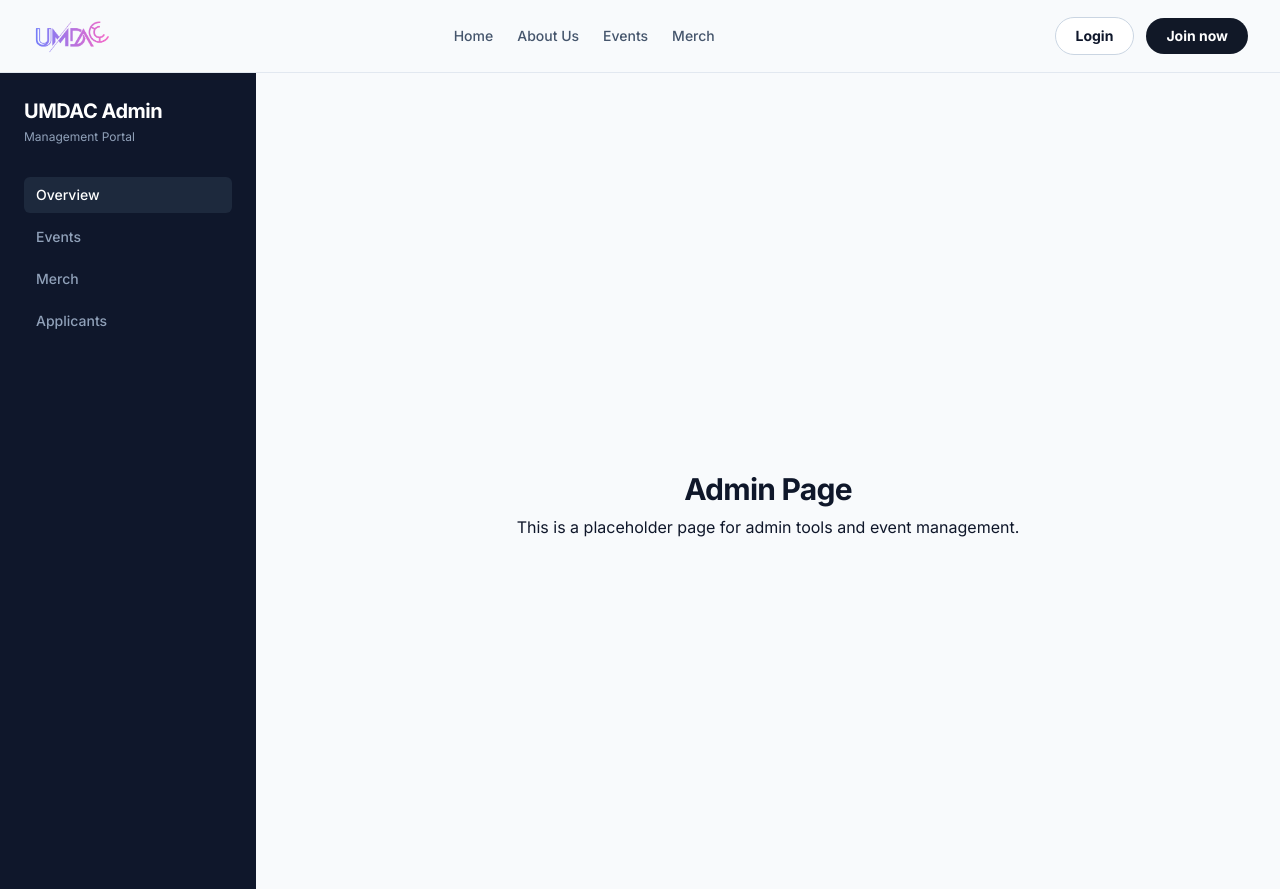
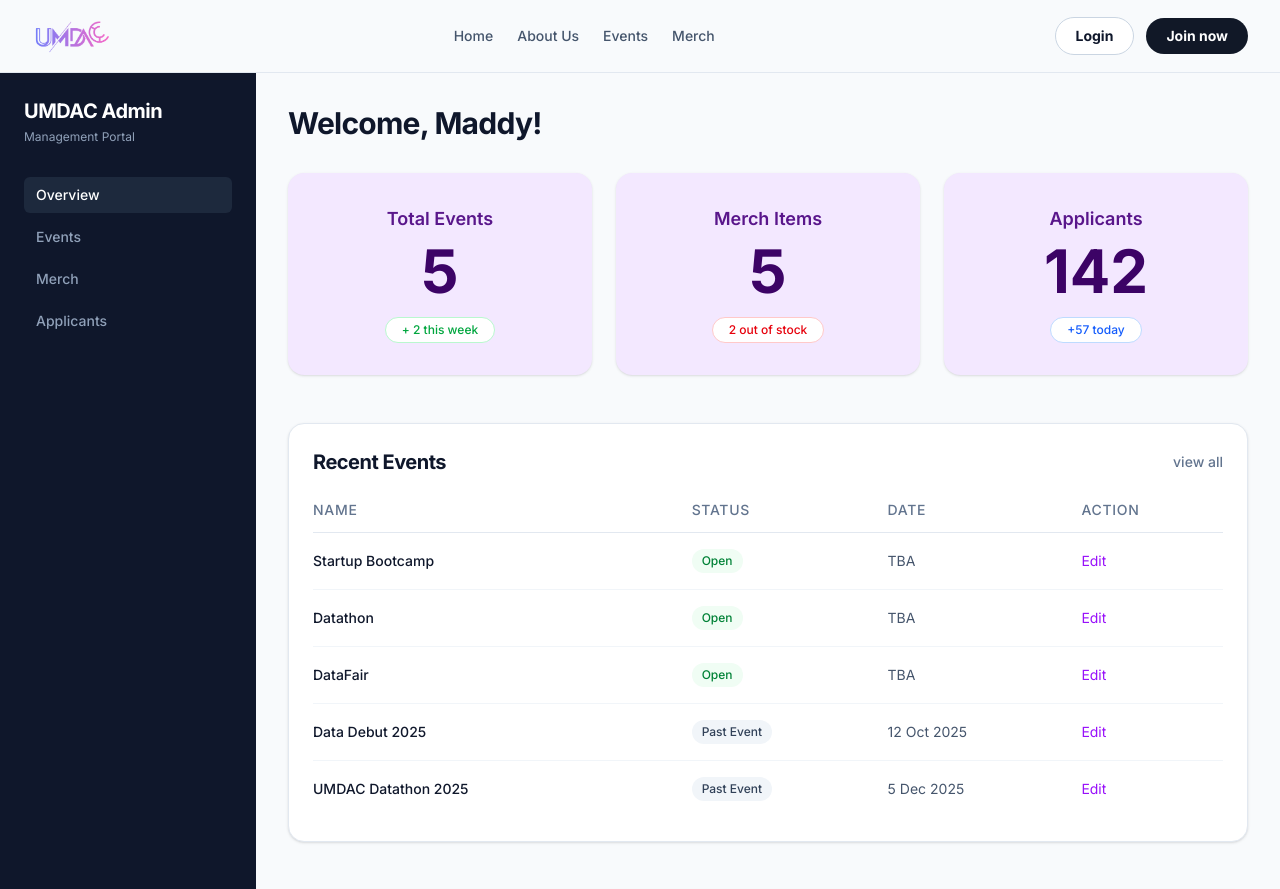
Before and after one commit to kisshore19-programmer/umdac-website, a Next.js app: page /admin in a window 1280 px wide. Shown: the top 889 px of the page. Built offline with nearby package versions, Linux system fonts and the light colour scheme.

Commit message:
Created summary for admin overview and events

```diff
--- a/src/app/admin/events/page.tsx
+++ b/src/app/admin/events/page.tsx
@@ -1,10 +1,77 @@
 export default function AdminEventsPage() {
+  const events = [
+    { name: 'Startup Bootcamp', status: 'Open', date: 'TBA' },
+    { name: 'Datathon', status: 'Open', date: 'TBA' },
+    { name: 'DataFair', status: 'Open', date: 'TBA' },
+    { name: 'Data Debut 2025', status: 'Past Event', date: '12 Oct 2025' },
+    { name: 'UMDAC Datathon 2025', status: 'Past Event', date: '5 Dec 2025' },
+  ]
+
   return (
-    <div className="flex min-h-screen flex-col items-center justify-center p-8 text-center">
-      <h1 className="text-3xl font-bold tracking-tight">Admin Event Viewer Page</h1>
-      <p className="mt-2 text-muted-foreground">
-        This is a placeholder page for admin Event viewer.
-      </p>
+    <div className="flex flex-col gap-8 max-w-5xl mx-auto">
+      <div className="flex items-center justify-between">
+        <h1 className="text-3xl font-bold tracking-tight text-slate-900">Events</h1>
+      </div>
+
+      <div className="flex items-center justify-between gap-4">
+        <input
+          type="text"
+          placeholder="Search events by name..."
+          className="w-full max-w-md rounded-full border border-slate-300 px-4 py-2 text-sm text-slate-900 focus:border-purple-500 focus:outline-none focus:ring-1 focus:ring-purple-500"
+        />
+        <select className="rounded-full border border-slate-300 px-4 py-2 text-sm text-slate-700 focus:border-purple-500 focus:outline-none focus:ring-1 focus:ring-purple-500">
+          <option>Status : All</option>
+          <option>Status : Open</option>
+          <option>Status : Past Event</option>
+        </select>
+      </div>
+
+      <div className="rounded-2xl border border-slate-200 bg-white shadow-sm overflow-hidden">
+        <div className="overflow-x-auto">
+          <table className="w-full text-left text-sm">
+            <thead className="bg-[#e9d5ff]">
+              <tr className="border-b border-slate-200 text-purple-900">
+                <th className="px-6 py-3 font-semibold uppercase tracking-wider">Event Name</th>
+                <th className="px-6 py-3 font-semibold uppercase tracking-wider">Status</th>
+                <th className="px-6 py-3 font-semibold uppercase tracking-wider">Date</th>
+                <th className="px-6 py-3 font-semibold uppercase tracking-wider">Action</th>
+              </tr>
+            </thead>
+            <tbody className="divide-y divide-slate-100">
+              {events.map((event, i) => (
+                <tr key={i} className="hover:bg-slate-50 transition-colors">
+                  <td className="px-6 py-4 font-medium text-slate-900">{event.name}</td>
+                  <td className="px-6 py-4">
+                    <span className={`inline-flex items-center rounded-full px-2.5 py-1 text-xs font-medium border ${
+                      event.status === 'Open' ? 'bg-white border-green-500 text-green-600' :
+                      event.status === 'Closing Soon' ? 'bg-white border-amber-500 text-amber-600' :
+                      event.status === 'Past Event' ? 'bg-white border-slate-400 text-slate-500' :
+                      'bg-white border-slate-400 text-slate-500'
+                    }`}>
+                      {event.status}
+                    </span>
+                  </td>
+                  <td className="px-6 py-4 text-slate-600">{event.date}</td>
+                  <td className="px-6 py-4">
+                    <div className="flex items-center gap-4">
+                      <button className="font-medium text-purple-400 hover:text-purple-600">Edit</button>
+                      <button className="font-medium text-red-500 hover:text-red-700">Delete</button>
+                    </div>
+                  </td>
+                </tr>
+              ))}
+            </tbody>
+          </table>
+        </div>
+
+        <div className="flex items-center justify-between border-t border-slate-200 px-6 py-4 bg-white">
+          <span className="text-xs text-slate-500">Showing 5 of 5 events</span>
+          <div className="flex gap-2">
+            <button className="rounded-full border border-slate-300 px-4 py-1 text-xs font-medium text-slate-600 hover:bg-slate-50">Prev</button>
+            <button className="rounded-full border border-slate-300 px-4 py-1 text-xs font-medium text-slate-600 hover:bg-slate-50">Next</button>
+          </div>
+        </div>
+      </div>
     </div>
   )
 }
--- a/src/app/admin/page.tsx
+++ b/src/app/admin/page.tsx
@@ -1,10 +1,96 @@
+import Link from 'next/link'
+
 export default function AdminPage() {
+  const recentEvents = [
+    { name: 'Startup Bootcamp', status: 'Open', date: 'TBA' },
+    { name: 'Datathon', status: 'Open', date: 'TBA' },
+    { name: 'DataFair', status: 'Open', date: 'TBA' },
+    { name: 'Data Debut 2025', status: 'Past Event', date: '12 Oct 2025' },
+    { name: 'UMDAC Datathon 2025', status: 'Past Event', date: '5 Dec 2025' },
+  ]
+
   return (
-    <div className="flex min-h-screen flex-col items-center justify-center p-8 text-center">
-      <h1 className="text-3xl font-bold tracking-tight">Admin Page</h1>
-      <p className="mt-2 text-muted-foreground">
-        This is a placeholder page for admin tools and event management.
-      </p>
+    <div className="flex flex-col gap-8 max-w-5xl mx-auto">
+      <div className="flex items-center justify-between">
+        <h1 className="text-3xl font-bold tracking-tight text-slate-900">Welcome, Maddy!</h1>
+      </div>
+
+      <div className="grid grid-cols-1 gap-6 md:grid-cols-3">
+        {/* Total Events */}
+        <div className="flex flex-col items-center justify-center rounded-2xl bg-[#f3e8ff] p-8 shadow-sm">
+          <p className="text-lg font-semibold text-purple-900">Total Events</p>
+          <p className="mt-2 text-6xl font-bold text-purple-950">5</p>
+          <div className="mt-4 rounded-full bg-white px-4 py-1 text-xs font-medium text-green-600 border border-green-200">
+            + 2 this week
+          </div>
+        </div>
+
+        {/* Merch Items */}
+        <div className="flex flex-col items-center justify-center rounded-2xl bg-[#f3e8ff] p-8 shadow-sm">
+          <p className="text-lg font-semibold text-purple-900">Merch Items</p>
+          <p className="mt-2 text-6xl font-bold text-purple-950">5</p>
+          <div className="mt-4 rounded-full bg-white px-4 py-1 text-xs font-medium text-red-600 border border-red-200">
+            2 out of stock
+          </div>
+        </div>
+
+        {/* Applicants */}
+        <div className="flex flex-col items-center justify-center rounded-2xl bg-[#f3e8ff] p-8 shadow-sm">
+          <p className="text-lg font-semibold text-purple-900">Applicants</p>
+          <p className="mt-2 text-6xl font-bold text-purple-950">142</p>
+          <div className="mt-4 rounded-full bg-white px-4 py-1 text-xs font-medium text-blue-600 border border-blue-200">
+            +57 today
+          </div>
+        </div>
+      </div>
+
+      <div className="rounded-2xl border border-slate-200 bg-white p-6 shadow-sm mt-4">
+        <div className="mb-6 flex items-center justify-between">
+          <h2 className="text-xl font-bold tracking-tight text-slate-900">Recent Events</h2>
+          <Link href="/admin/events" className="text-sm font-medium text-slate-500 hover:text-slate-900">
+            view all
+          </Link>
+        </div>
+
+        <div className="overflow-x-auto">
+          <table className="w-full text-left text-sm">
+            <thead>
+              <tr className="border-b border-slate-200 text-slate-500">
+                <th className="pb-3 font-medium uppercase tracking-wider">Name</th>
+                <th className="pb-3 font-medium uppercase tracking-wider">Status</th>
+                <th className="pb-3 font-medium uppercase tracking-wider">Date</th>
+                <th className="pb-3 font-medium uppercase tracking-wider">Action</th>
+              </tr>
+            </thead>
+            <tbody className="divide-y divide-slate-100">
+              {recentEvents.map((event, i) => (
+                <tr key={i} className="hover:bg-slate-50/50 transition-colors">
+                  <td className="py-4 font-medium text-slate-900">{event.name}</td>
+                  <td className="py-4">
+                    <span className={`inline-flex items-center rounded-full px-2.5 py-1 text-xs font-medium ${
+                      event.status === 'Open' ? 'bg-green-50 text-green-700' :
+                      event.status === 'Closing Soon' ? 'bg-amber-50 text-amber-700' :
+                      event.status === 'Past Event' ? 'bg-slate-100 text-slate-700' :
+                      'bg-slate-100 text-slate-700'
+                    }`}>
+                      {event.status}
+                    </span>
+                  </td>
+                  <td className="py-4 text-slate-600">{event.date}</td>
+                  <td className="py-4">
+                    <button className="font-medium text-purple-600 hover:text-purple-800">Edit</button>
+                  </td>
+                </tr>
+              ))}
+            </tbody>
+          </table>
+        </div>
+      </div>
+
+      <div className="mt-4 rounded-xl border border-blue-200 bg-blue-50 p-4 shadow-sm text-sm text-blue-800">
+        <p className="font-semibold mb-1">Developer Notes (For Team)</p>
+        <p>Admin Login credentials: <span className="font-medium">admin@gmail.com</span> | Password: <span className="font-medium">Testadmin123</span></p>
+      </div>
     </div>
   )
 }
--- a/src/components/admin/AdminSidebar.tsx
+++ b/src/components/admin/AdminSidebar.tsx
@@ -42,6 +42,18 @@
           )
         })}
       </nav>
+
+      <div className="mt-auto pt-8">
+        <div className="flex items-center gap-3 rounded-lg bg-slate-800 p-3">
+          <div className="flex h-10 w-10 shrink-0 items-center justify-center rounded-full bg-blue-500 text-sm font-bold text-white">
+            MA
+          </div>
+          <div className="overflow-hidden">
+            <p className="truncate text-sm font-semibold text-white">Maddy Admin</p>
+            <p className="truncate text-xs text-slate-400">Committee</p>
+          </div>
+        </div>
+      </div>
     </aside>
   )
 }
```
